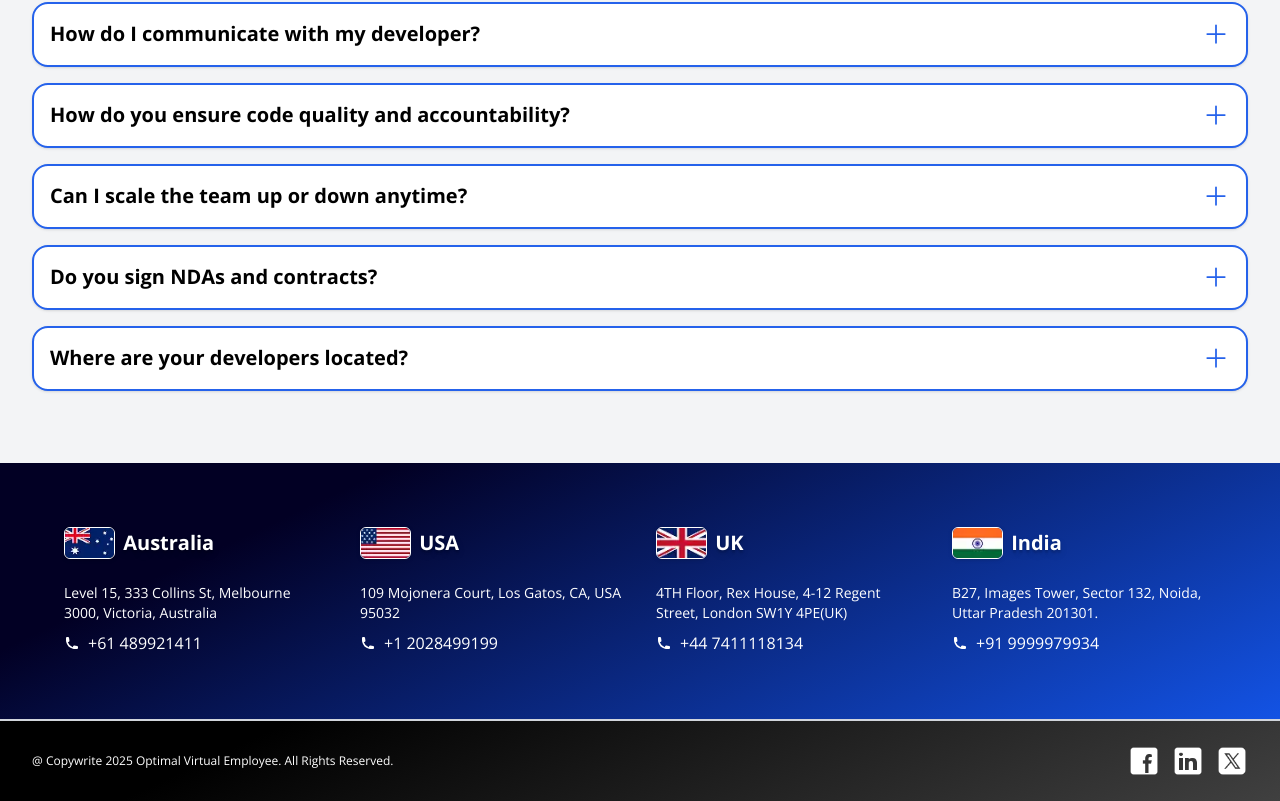
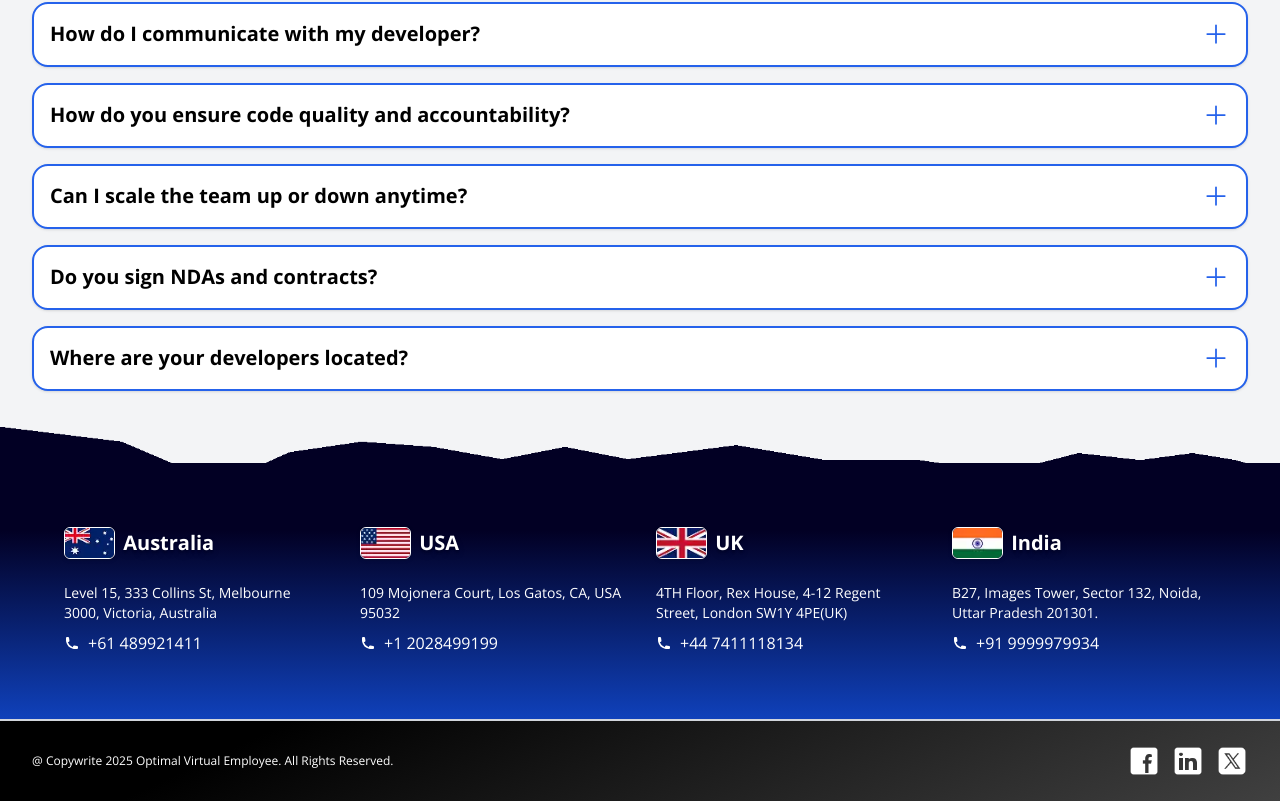
Before and after one commit to faizdev007/OVE_Web, a Next.js app: page / in a window 1280 px wide. Shown: the part 5726-6527 px from the top of the page. Built offline with nearby package versions, Linux system fonts and the light colour scheme; what tailwindcss-animated would draw is missing.

Commit message:
update footer

```diff
--- a/app/globals.css
+++ b/app/globals.css
@@ -34,7 +34,7 @@
 
 .footerbg{
   background: #020024;
-  background: linear-gradient(155deg, rgba(2, 0, 36, 1) 20%, rgba(21, 93, 252, 1) 100%);
+  background: linear-gradient(180deg, rgba(2, 0, 36, 1) 20%, rgba(21, 93, 252, 1) 100%);
 }
 
 .blackgradiant{
--- a/components/footer.tsx
+++ b/components/footer.tsx
@@ -34,7 +34,9 @@ export default function Footer()
         }
     ];
     return(
-        <div className="gird divide-y-2 footerbg divide-gray-300">
+        <div className="relative">
+            <Image src={'/assets/bgblack.webp'} alt="compare" width={1000} height={1000} className="absolute -top-5 md:-top-9 w-full"/>
+            <div className="gird divide-y-2 footerbg divide-gray-300 relative">
                 <section className="dark:bg-gray-800 text-white relative px-4 md:py-10 py-2 sm:px-6 lg:px-8 mx-auto pt-10">
                     <div className="">
                         <h3 className="text-center hidden text-2xl md:text-3xl lg:text-4xl xl-text-5xl 2xl:text-6xl font-bold mb-8">OUR OFFICE LOCATIONS</h3>
@@ -73,5 +75,6 @@ export default function Footer()
                     </div>
                 </div>
             </div>
+        </div>
     );
 }
```
Also changed, not shown: public/assets/bgblack.webp (added). Lines whose indentation alone changed are shown as unchanged.
